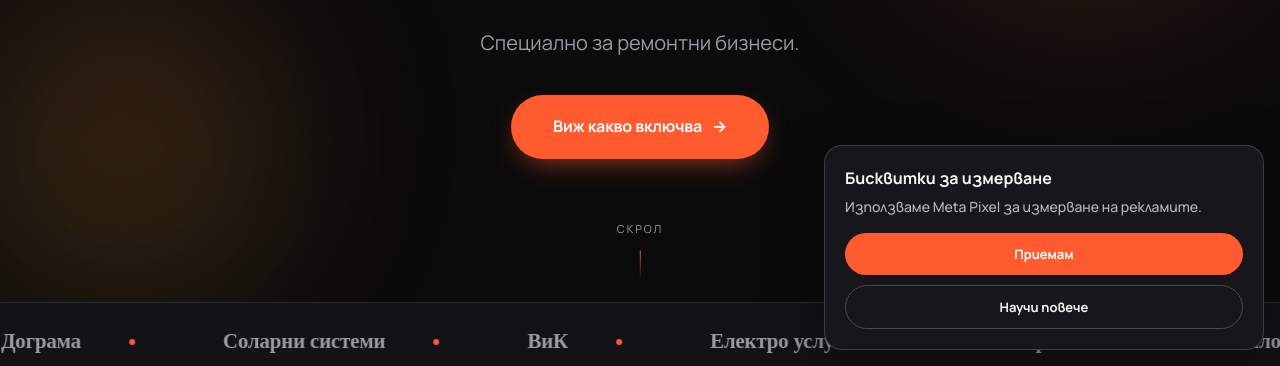
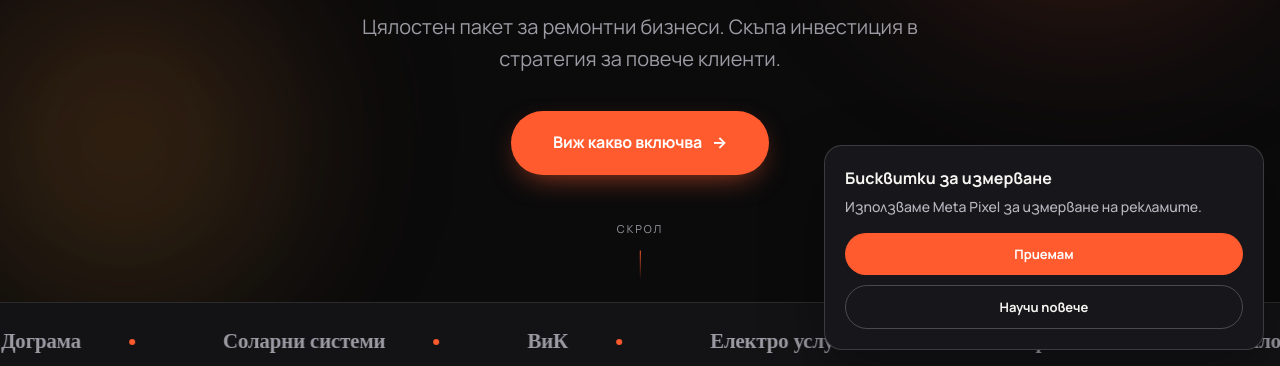
Before and after one commit to belcevbozidar-sudo/remont-agency-landing, a website: page index.html in a window 1280 px wide. Shown: the part 434-800 px from the top of the page. Drawn offline with Linux system fonts and the light colour scheme; a web font is replaced by a local one.

Commit message:
Restore hero subtitle

```diff
--- a/index.html
+++ b/index.html
@@ -396,7 +396,7 @@ footer a:hover{color:var(--accent)}
         <span class="ln"><span><em style="font-style:normal" class="acc">повече клиенти</em></span></span>
       </span>
     </h1>
-    <p class="lead hero-sub fade-up d1">Специално за ремонтни бизнеси.</p>
+    <p class="lead hero-sub fade-up d1">Цялостен пакет за ремонтни бизнеси. Скъпа инвестиция в стратегия за повече клиенти.</p>
     <div class="hero-cta fade-up d2">
       <a href="#ideal-client" class="btn magnet hero-primary">Виж какво включва <span class="arw">→</span></a>
     </div>
```
